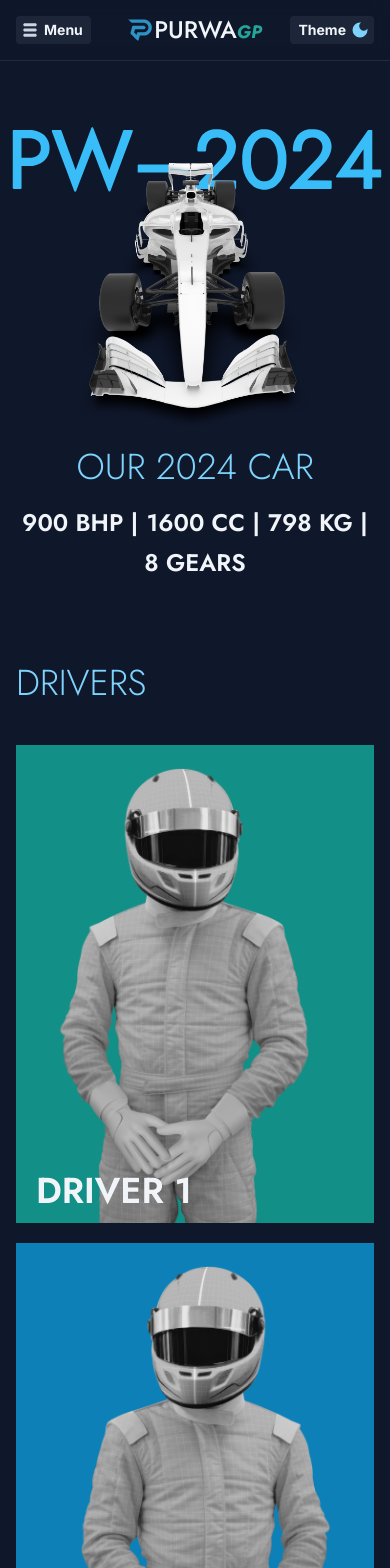
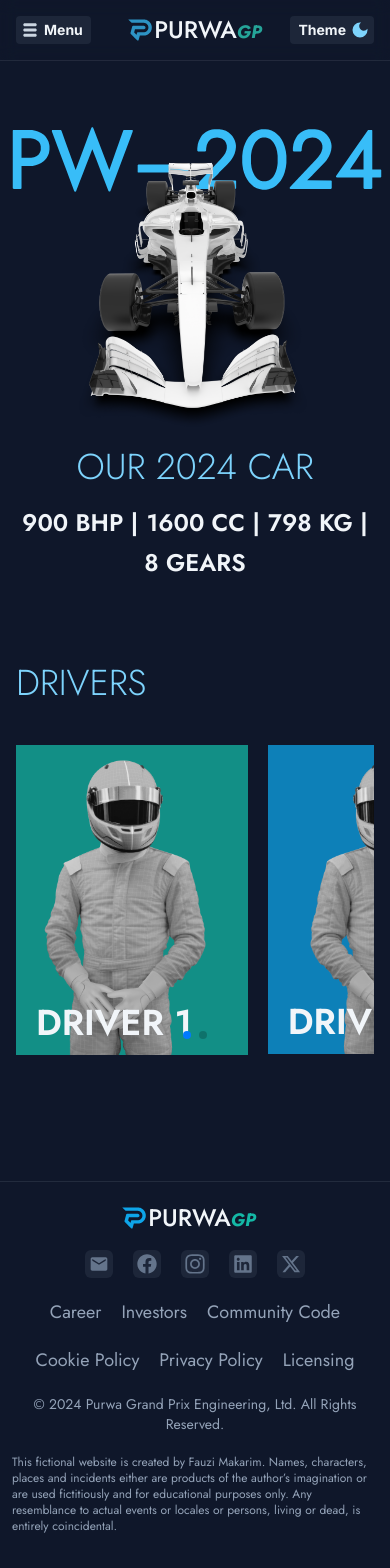
Before and after one commit to fauzima/purwa-gp-website, a Next.js app: page /team in a window 390 px wide. Shown: the top 1568 px of the page. After the commit the page ends 1546 px from the top, so only its background shows below. Built offline with nearby package versions, Linux system fonts and the light colour scheme.

Commit message:
Adding swiper component

```diff
--- a/package.json
+++ b/package.json
@@ -22,6 +22,7 @@
     "react-dom": "^18",
     "react-icons": "^5.3.0",
     "react-spinners": "^0.14.1",
+    "swiper": "^11.1.14",
     "tailwind-merge": "^2.5.4"
   },
   "devDependencies": {
--- a/src/components/TeamDrivers.tsx
+++ b/src/components/TeamDrivers.tsx
@@ -2,6 +2,10 @@
 import AOS from "aos";
 import "aos/dist/aos.css";
 import { useEffect } from "react";
+import { Swiper, SwiperSlide } from "swiper/react";
+import "swiper/css";
+import "swiper/css/pagination";
+import { Pagination } from "swiper/modules";
 import Image from "next/image";
 import Driver from "../public/Driver.png";
 
@@ -17,7 +21,7 @@ export default function TeamDrivers() {
       <div
         data-aos="fade-right"
         data-aos-once="true"
-        className="flex flex-col md:flex-row gap-5"
+        className="hidden md:flex flex-row gap-5 mb-[5vh]"
       >
         <div className="group relative w-full aspect-[3_/_4] bg-teal-500/75 hover:bg-teal-500 overflow-hidden transition ease-in-out duration-300 text-slate-100">
           <Image
@@ -40,6 +44,45 @@ export default function TeamDrivers() {
           </div>
         </div>
       </div>
+      <div className="block md:hidden mb-[5vh] w-full">
+        <Swiper
+          data-aos="fade-right"
+          data-aos-once="true"
+          slidesPerView={1.5}
+          spaceBetween={20}
+          pagination={{
+            clickable: true,
+          }}
+          modules={[Pagination]}
+          className="mySwiper"
+        >
+          <SwiperSlide>
+            <div className="group relative w-full aspect-[3_/_4] bg-teal-500/75 hover:bg-teal-500 overflow-hidden transition ease-in-out duration-300 text-slate-100">
+              <Image
+                className="h-full w-full object-cover object-center group-hover:scale-105 transition ease-in-out brightness-90 group-hover:brightness-100"
+                src={Driver}
+                alt="Driver"
+              />
+              <div className="px-5 py-3 absolute bottom-0 left-0 font-semibold">
+                DRIVER 1
+              </div>
+            </div>
+          </SwiperSlide>
+          <SwiperSlide>
+            {" "}
+            <div className="group relative w-full aspect-[3_/_4] bg-sky-500/75 hover:bg-sky-500 overflow-hidden transition ease-in-out duration-300 scale-x-[-1] text-slate-100">
+              <Image
+                className="h-full w-full object-cover object-center group-hover:scale-105 transition ease-in-out brightness-90 group-hover:brightness-100"
+                src={Driver}
+                alt="Driver"
+              />
+              <div className="px-5 py-3 absolute bottom-0 right-0 font-semibold scale-x-[-1]">
+                DRIVER 2
+              </div>
+            </div>
+          </SwiperSlide>
+        </Swiper>
+      </div>
     </div>
   );
 }
```
Also changed, not shown: 1 other file (tests, documents, lock files or other folders).
